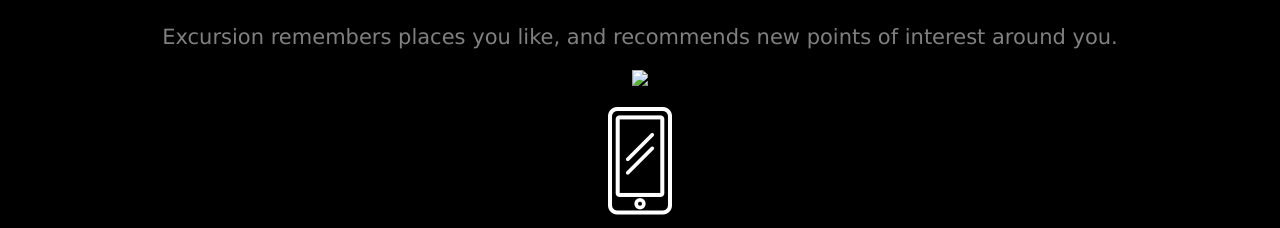
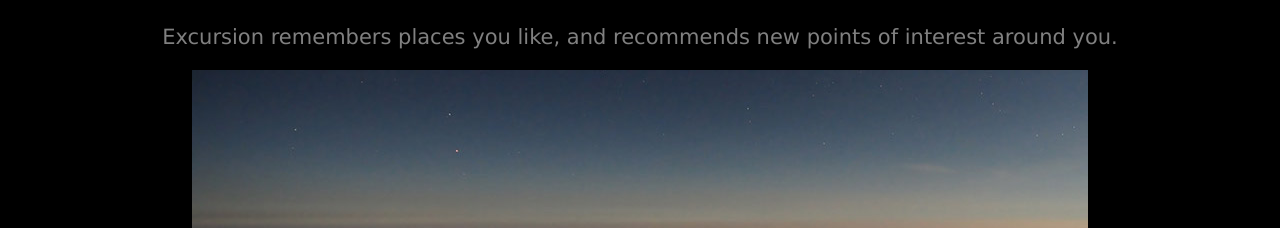
Before and after one commit to JasonFooShuenHao/excursion, a plain HTML site: page index.html in a window 1280 px wide. Shown: the part 383-611 px from the top of the page. Drawn offline with Linux system fonts and the light colour scheme.

Commit message:
change picture format

```diff
--- a/index.html
+++ b/index.html
@@ -13,7 +13,7 @@
 
     <h2>Your personal travel guide</h2>
     <p>Excursion remembers places you like, and recommends new points of interest around you.</p>
-    <p><img src="resources/images/camp.jpg"></p>
+    <p><img src="resources/images/camp.jpeg"></p>
 
     <!-- Coming Soon Section -->
 
```
